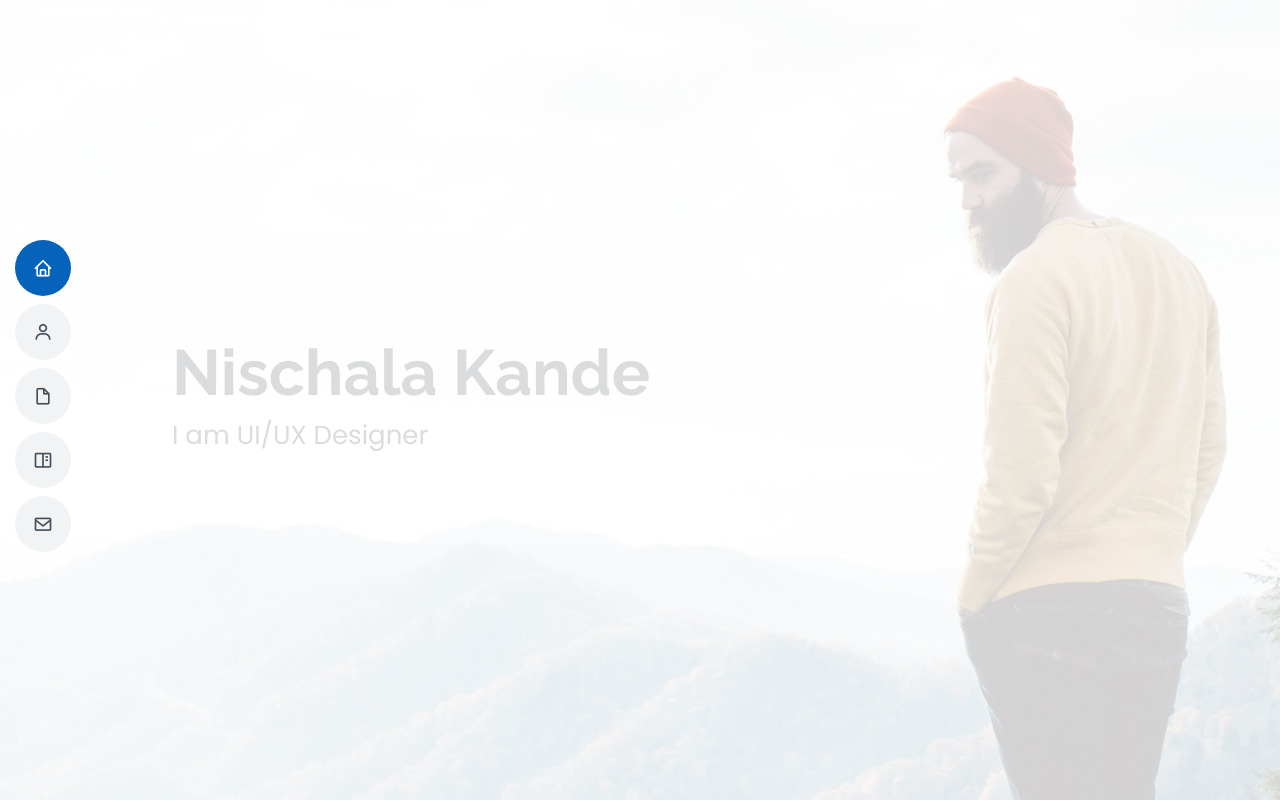
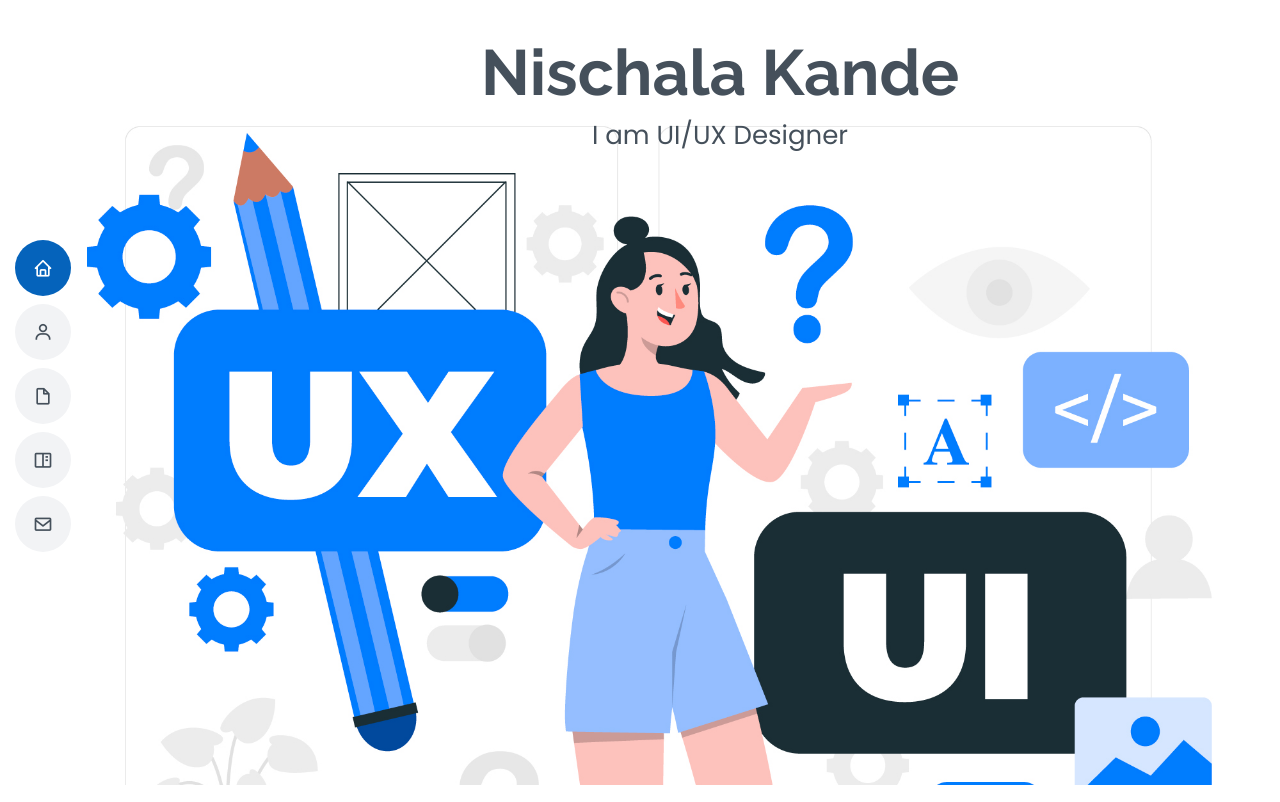
Before and after one commit to amit-bisht/upwork-portfolio-Nischala, a plain HTML site: page index.html in a window 1280 px wide. Shown: the top 802 px of the page. Drawn offline with nearby package versions, Linux system fonts and the light colour scheme.

Commit message:
moidifed

```diff
--- a/assets/css/style.css
+++ b/assets/css/style.css
@@ -274,7 +274,7 @@ h6 {
 #hero {
   width: 100%;
   height: 100vh;
-  background: url("../img/hero-bg.jpg") top right no-repeat;
+  background: url("../img/profile-2.jpg") top right no-repeat;
   background-size: cover;
   position: relative;
 }
@@ -287,7 +287,7 @@ h6 {
 
 #hero:before {
   content: "";
-  background: rgba(255, 255, 255, 0.8);
+  /* background: rgba(255, 255, 255, 0.8); */
   position: absolute;
   bottom: 0;
   top: 0;
--- a/index.html
+++ b/index.html
@@ -49,7 +49,7 @@
   </header><!-- End Header -->
 
   <!-- ======= Hero Section ======= -->
-  <section id="hero" class="d-flex flex-column justify-content-center">
+  <section id="hero" class="d-flex " style="text-align: center;position: relative;bottom: 15px;">
     <div class="container">
       <h1>Nischala Kande</h1>
       <p>I am UI/UX Designer</p>
```
Also changed, not shown: assets/img/profile-2.jpg (added), assets/img/profile.png (added).
